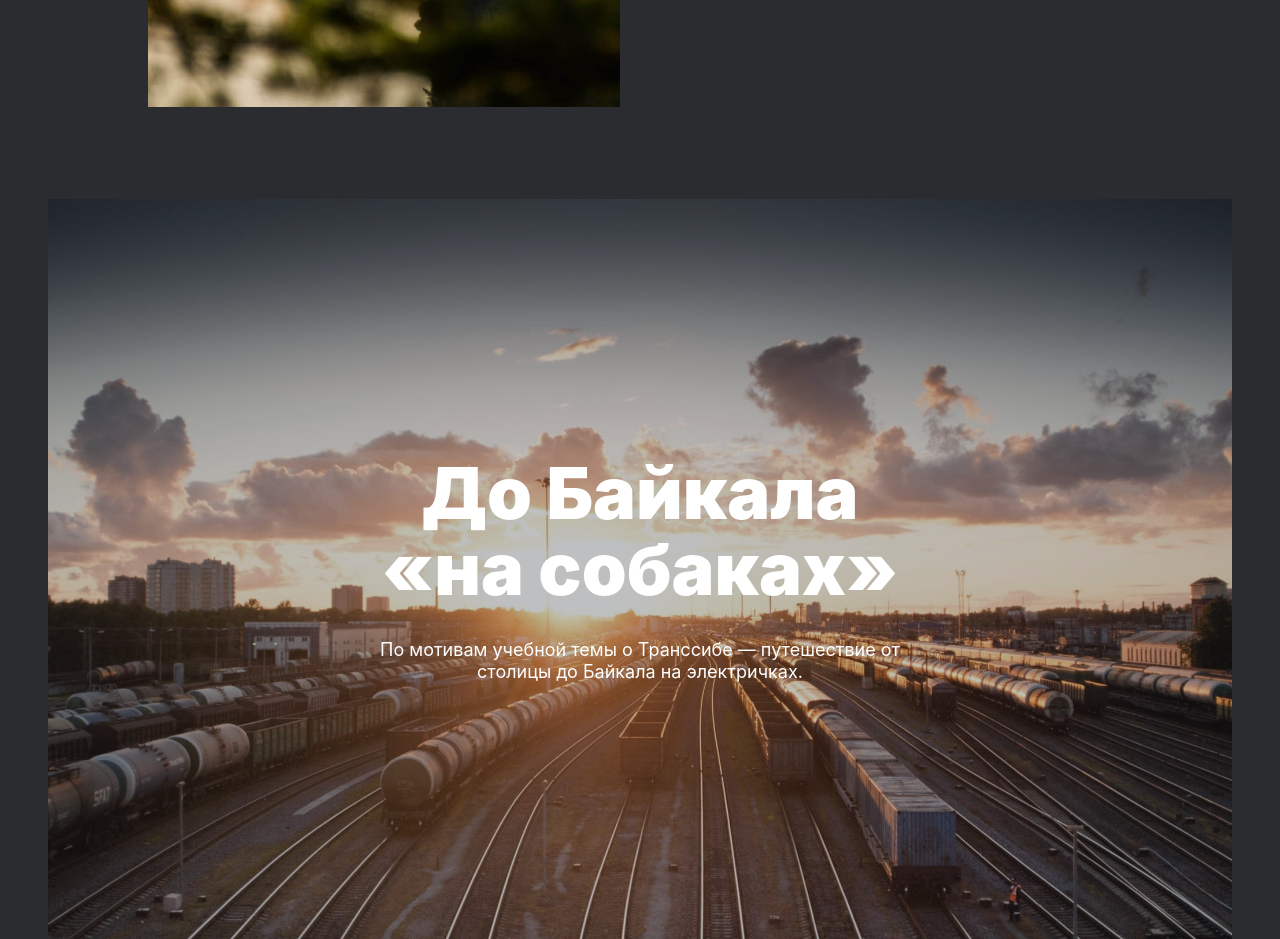
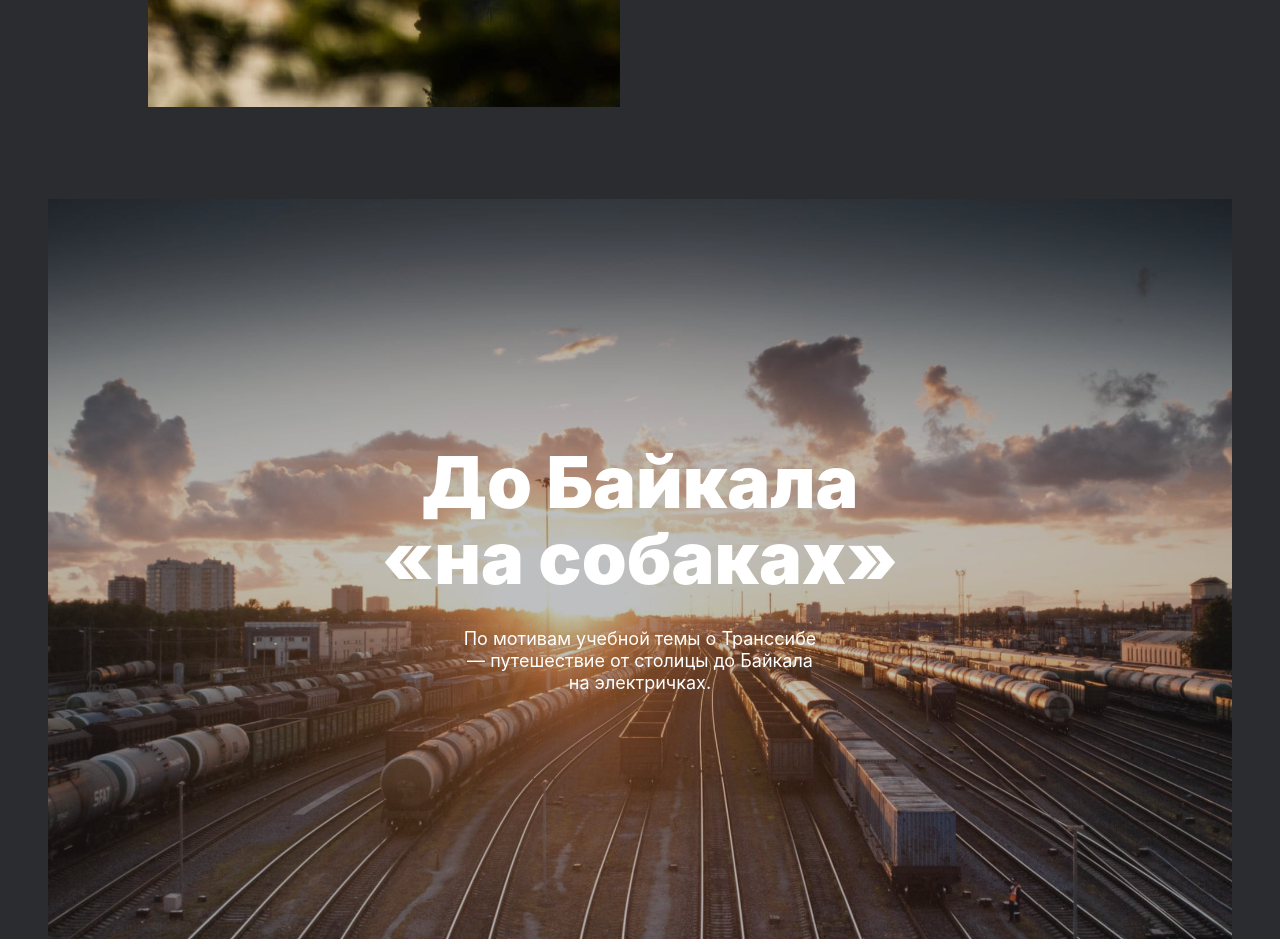
Before and after one commit to artginzburg-learning/russian-travel, a plain HTML site: page index.html in a window 1280 px wide. Shown: the part 6392-7331 px from the top of the page. Drawn offline with Linux system fonts and the light colour scheme; a web font is replaced by a local one.

Commit message:
fix .cover__subtitle width

```diff
--- a/blocks/cover/__subtitle/cover__subtitle.css
+++ b/blocks/cover/__subtitle/cover__subtitle.css
@@ -9,7 +9,7 @@
   margin-top: 32px;
 
   max-width: calc(100% - 16px*2);
-  width: 560px;
+  width: 360px;
 }
 
 @media screen and (max-width: 767px) {
```
